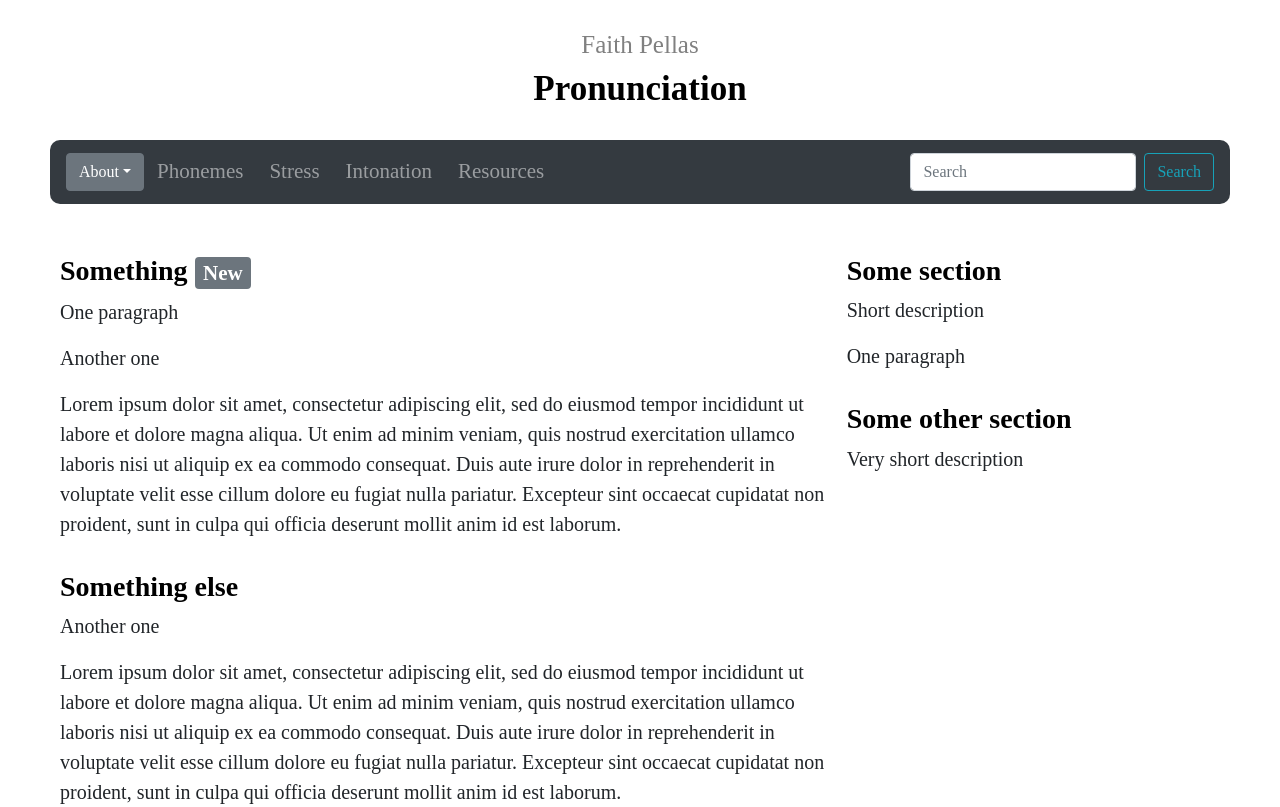
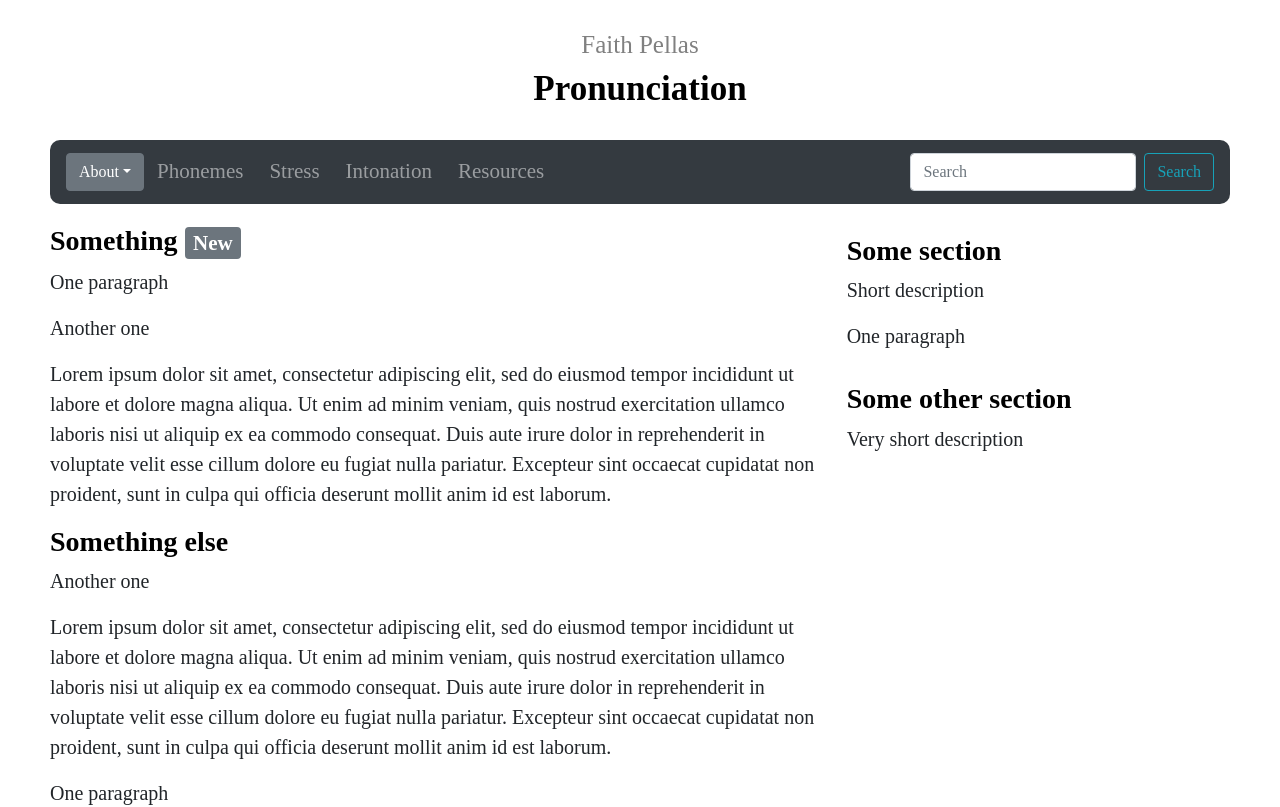
Before and after one commit to sebranly/sebranly.github.io, a React (Create React App) app: page / in a window 1280 px wide. Shown: the top 807 px of the page. Built offline with nearby package versions, Linux system fonts and the light colour scheme; a web font is replaced by a local one.

Commit message:
feat: add page logic

```diff
--- a/src/App.css
+++ b/src/App.css
@@ -119,6 +119,11 @@
     U+FEFF, U+FFFD;
 }
 
+html {
+  overflow: -moz-scrollbars-vertical;
+  overflow-y: scroll;
+}
+
 .main {
   text-align: center;
   margin-left: 50px;
@@ -163,11 +168,11 @@
 .clickable-page {
   display: inline;
   font-weight: bold;
+  color: black;
 }
 
 .clickable-page:hover {
-  text-decoration: underline;
-  cursor: pointer;
+  color: black;
 }
 
 .footer {
@@ -200,8 +205,6 @@
 }
 
 .article {
-  padding: 5px;
-  margin: 5px;
   text-align: left;
 }
 
--- a/src/App.tsx
+++ b/src/App.tsx
@@ -15,6 +15,11 @@ import Badge from "react-bootstrap/Badge";
 const App = () => {
   const hash = window?.location?.hash?.substr(1);
   const [page, setPage] = React.useState(hash);
+
+  window.onhashchange = function () {
+    const hash = window?.location?.hash?.substr(1);
+    setPage(hash);
+  };
 
   const renderBody = () => {
     if (page === "about-author") {
@@ -52,16 +57,21 @@ const App = () => {
             <div>
               There are 26 letters in the English alphabet. These letters are
               divided into two categories:{" "}
-              <div className="clickable-page" onClick={() => setPage("vowels")}>
+              <a
+                className="clickable-page"
+                href="#vowels"
+                onClick={() => setPage("vowels")}
+              >
                 vowels
-              </div>{" "}
+              </a>{" "}
               and{" "}
-              <div
+              <a
                 className="clickable-page"
+                href="#consonants"
                 onClick={() => setPage("consonants")}
               >
                 consonants
-              </div>
+              </a>
               .
             </div>
           </div>
@@ -116,7 +126,7 @@ const App = () => {
     );
 
     return (
-      <div className="body">
+      <>
         <div className="block-2">
           <div className="article">
             <h3 className="h3-title">
@@ -148,7 +158,7 @@ const App = () => {
             <p>Very short description</p>
           </div>
         </div>
-      </div>
+      </>
     );
   };
 
```
